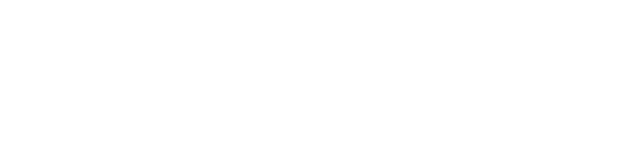
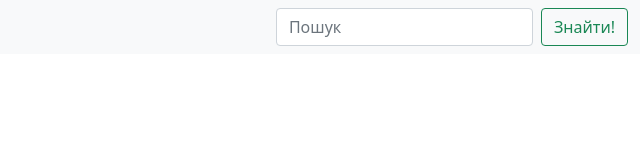
Before and after one commit to sfaleros/pnuMap, a plain HTML site: page index.html in a window 1280 px wide. Shown: the whole page, without its empty margins (640-1280 px from the left). Drawn offline with nearby package versions, Linux system fonts and the light colour scheme.

Commit message:
+searnch menu

```diff
--- a/index.html
+++ b/index.html
@@ -4,10 +4,21 @@
     <meta charset="UTF-8">
     <meta http-equiv="X-UA-Compatible" content="IE=edge">
     <meta name="viewport" content="width=device-width, initial-scale=1.0">
+
+    <link href="https://cdn.jsdelivr.net/npm/bootstrap@5.0.2/dist/css/bootstrap.min.css" rel="stylesheet" integrity="sha384-EVSTQN3/azprG1Anm3QDgpJLIm9Nao0Yz1ztcQTwFspd3yD65VohhpuuCOmLASjC" crossorigin="anonymous">
+    <script src="https://cdn.jsdelivr.net/npm/bootstrap@5.0.2/dist/js/bootstrap.bundle.min.js" integrity="sha384-MrcW6ZMFYlzcLA8Nl+NtUVF0sA7MsXsP1UyJoMp4YLEuNSfAP+JcXn/tWtIaxVXM" crossorigin="anonymous"></script>
+
     <title>Document</title>
 </head>
 <body>
-
+    <nav class="navbar navbar-light bg-light">
+        <div class="container-fluid justify-content-end">
+          <form class="d-flex">
+            <input class="form-control me-2" type="search" placeholder="Пошук" aria-label="Пошук">
+            <button class="btn btn-outline-success" >Знайти!</button>
+          </form>
+        </div>
+      </nav>
 
 
 </body>
```
